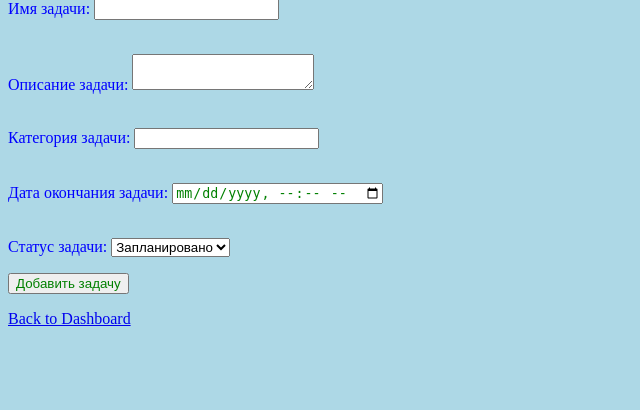
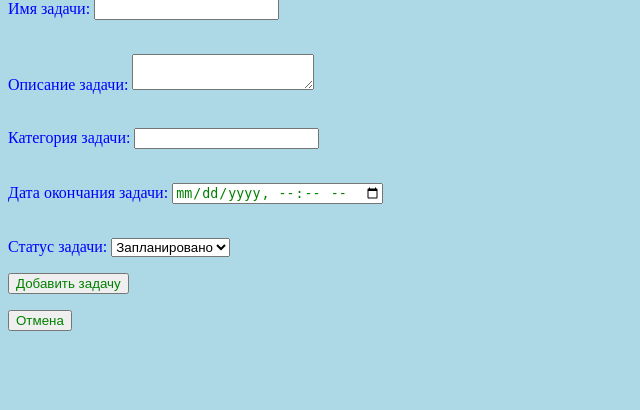
Before and after one commit to ViktorVersh/Fastapi, a FastAPI app: page /add-task in a window 1280 px wide. Shown: the part 81-491 px from the top of the page, without its empty margins (0-640 px from the left). Run offline with FastAPI, Linux system fonts and the light colour scheme.

Commit message:
Добавил кнопку отмена

```diff
--- a/templates/add_task.html
+++ b/templates/add_task.html
@@ -56,6 +56,10 @@
         <p></p>
         <button type="submit">Добавить задачу</button>
     </form>
-    <p><a href="/dashboard">Back to Dashboard</a></p>
+    <p></p>
+<!--    <p><a href="/dashboard">Отмена</a></p>-->
+    <form action="/dashboard" method="get">
+        <input type="submit" value="Отмена">
+    </form>
 </body>
 </html>
```
